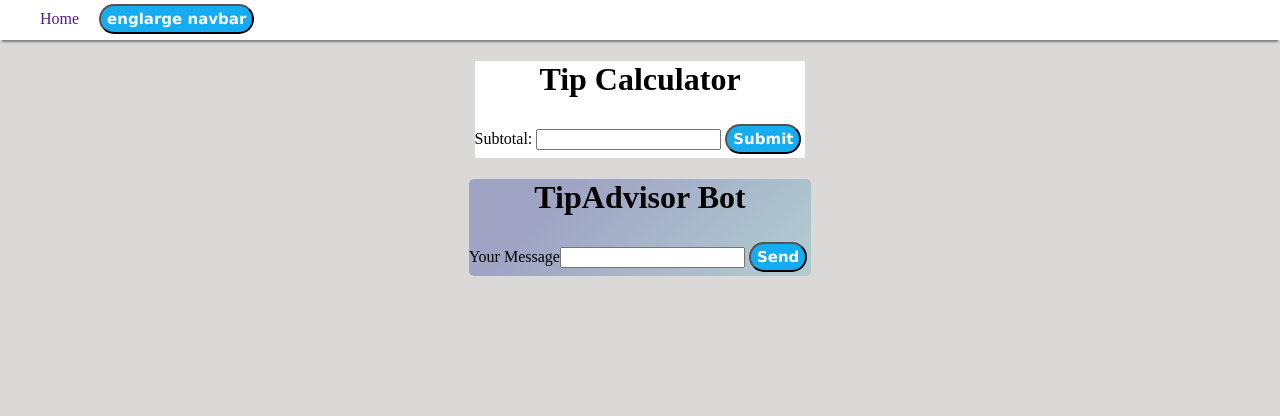
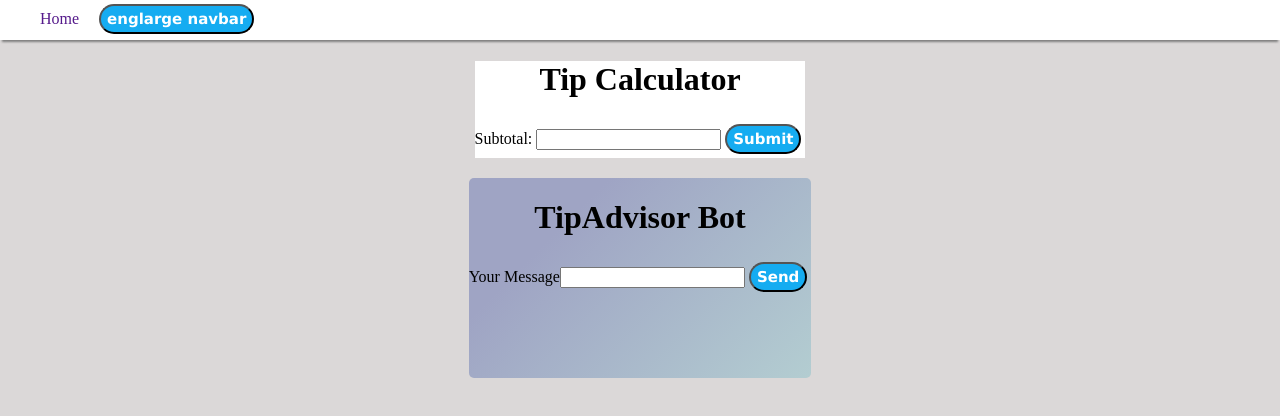
Before and after one commit to Zakery1/angular-tip-calculator, an Angular app: page / in a window 1280 px wide. Shown: the top 416 px of the page. Built offline with nearby package versions, Linux system fonts and the light colour scheme; what api-ai-javascript would draw is missing.

Commit message:
size components

```diff
--- a/src/app/calculator/calculator.component.less
+++ b/src/app/calculator/calculator.component.less
@@ -2,6 +2,7 @@
 .main {
 	background: white;
 	padding: 30px 15px 30px 15;
+	margin: 20px;
 	text-align: center;
 
 	.big-button {
--- a/src/app/chat/chat-dialog/chat-dialog.component.less
+++ b/src/app/chat/chat-dialog/chat-dialog.component.less
@@ -3,6 +3,9 @@
     background-image: linear-gradient(315deg, #b3cdd1 0%, #9fa4c4 74%);
     border-radius: 5px;
     text-align: center;
+    min-height: 200px;
     max-height: 200px;
-    text-overflow: hidden;
+    overflow: hidden;
+    text-overflow: ellipsis;
+    scroll-behavior: smooth;
 }
```
